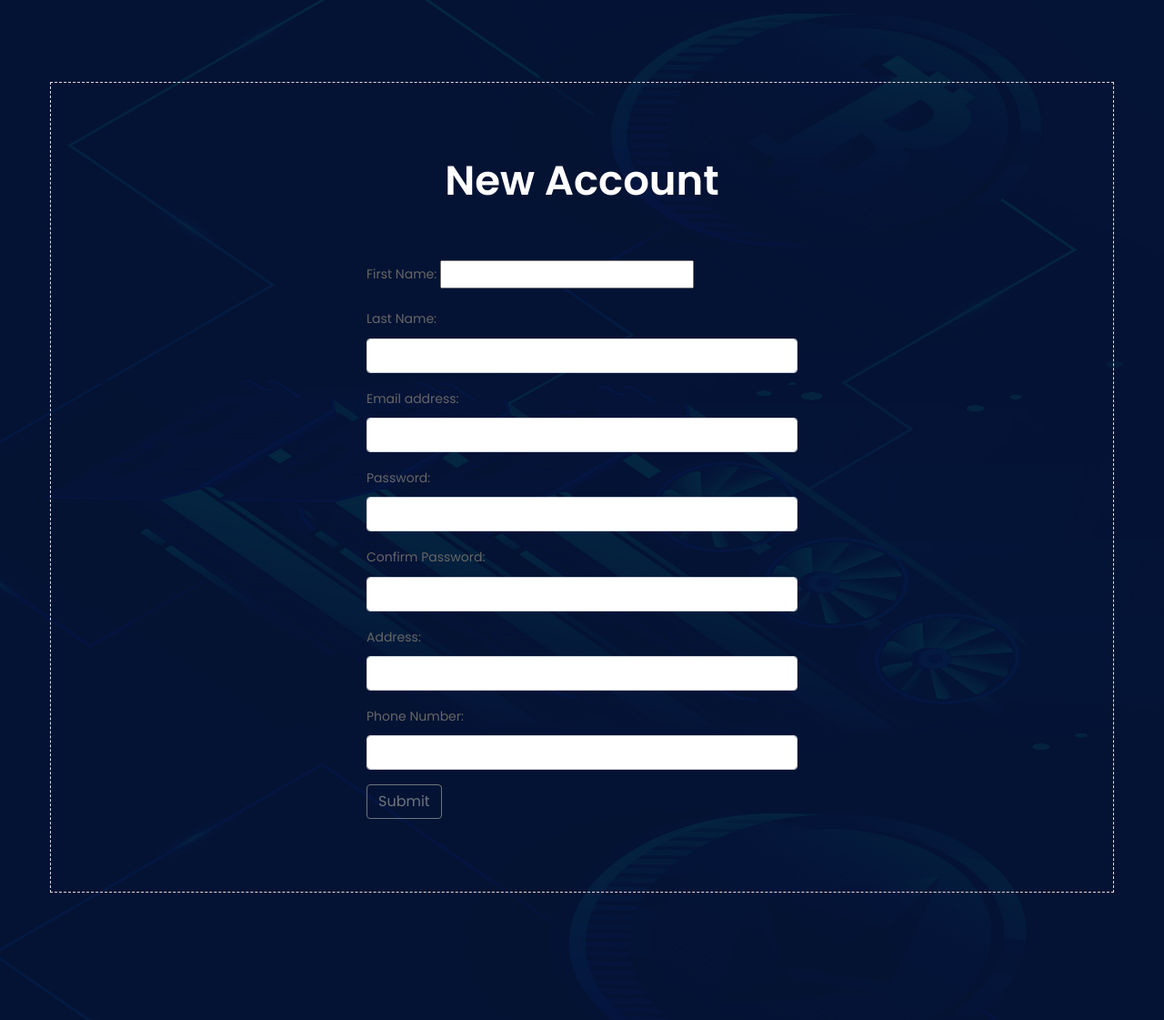
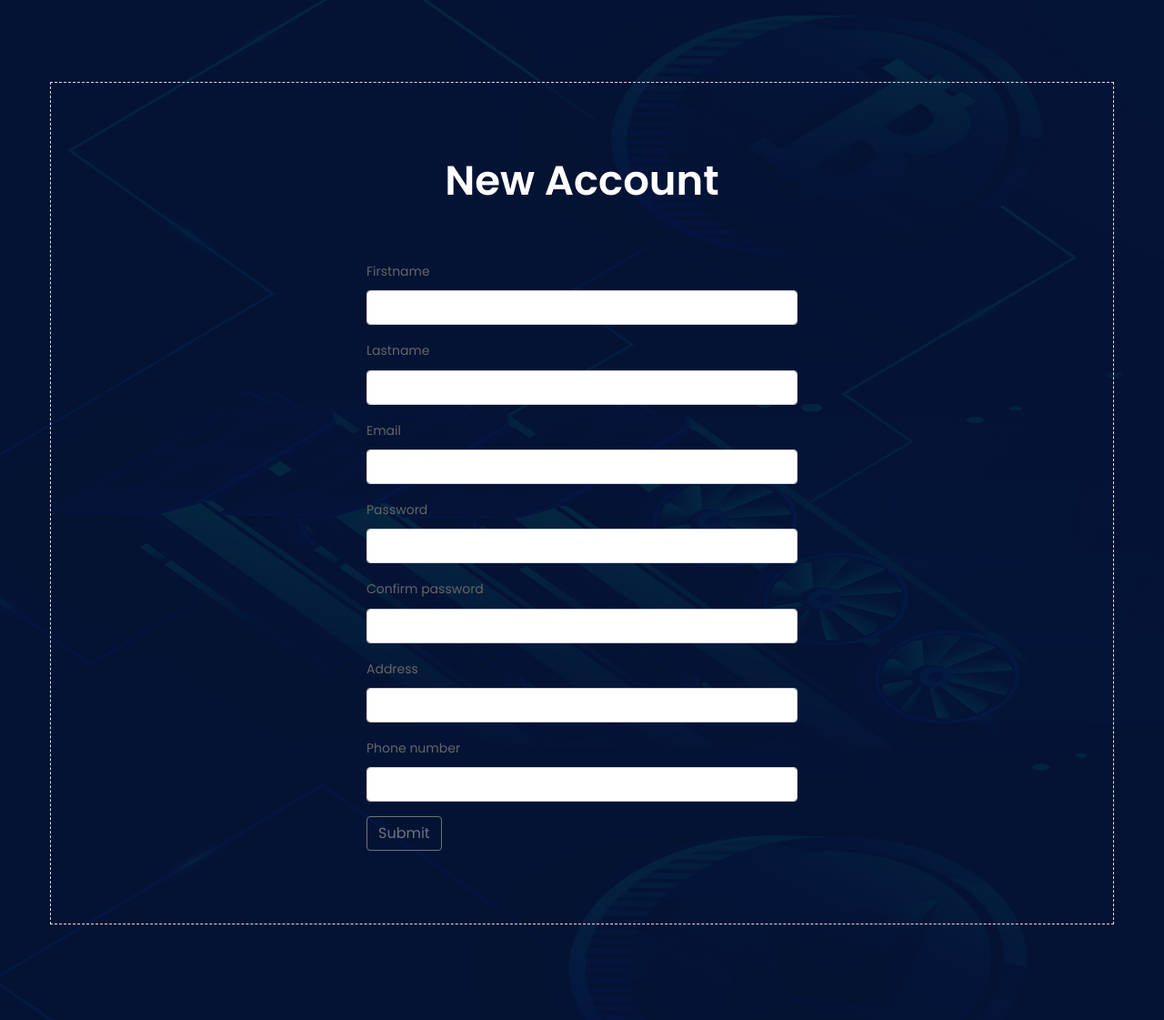
Before and after one commit to Jpbroadvision/banking-project-JL, a Python web app: template templates/new_account.html in a window 1280 px wide. Shown: the part 62-1183 px from the top of the page at 91% size. Run offline with Jinja, Linux system fonts and the light colour scheme; the template is opened without the code that fills it, so the values that code supplies are empty, except form fields; tables that the repository leaves empty hold one stand-in row (values such as "Sample post"); form fields are guessed from the names that the template uses; some libraries are stand-ins or nearby versions.

Commit message:
update files

```diff
--- a/guide/notes.txt
+++ b/guide/notes.txt
@@ -19,6 +19,6 @@ Close account
 
 #################################################################################################
 
-1. Create new accouunt || Login to old account
+1. Create new account || Login to old account
 
 2. Login should be able to manage forgot password
--- a/templates/new_account.html
+++ b/templates/new_account.html
@@ -47,33 +47,46 @@
                 <div class="col-md-6 offset-md-3">
                   <form method="POST" action="">
                     <div class="form-group">
-                        <label for="firstname">First Name:</label>
-                        {{ form.Firstname }}
+                        <!-- <label for="firstname">First Name:</label> -->
+                        {{ form.firstname.label }}
+                        {{ form.firstname(class="form-control") }}
                         <!-- <input type="text" class="form-control" id="firstname"> -->
                     </div>
                     <div class="form-group">
-                        <label for="lastname">Last Name:</label>
-                        <input type="text" class="form-control" id="lastname">
+                        <!-- <label for="lastname">Last Name:</label> -->
+                        {{ form.lastname.label }}
+                        {{ form.lastname(class="form-control") }}
+                        <!-- <input type="text" class="form-control" id="lastname"> -->
                     </div>
                     <div class="form-group">
-                      <label for="email">Email address:</label>
-                      <input type="email" class="form-control" id="email">
+                      <!-- <label for="email">Email Address:</label> -->
+                      {{ form.email.label }}
+                      {{ form.email(class="form-control") }}
+                      <!-- <input type="email" class="form-control" id="email"> -->
                     </div>
                     <div class="form-group">
-                      <label for="password">Password:</label>
-                      <input type="password" class="form-control" id="password">
+                      <!-- <label for="password">Password:</label> -->
+                      {{ form.password.label}}
+                      {{ form.password(class="form-control") }}
+                      <!-- <input type="password" class="form-control" id="password"> -->
                     </div>
                     <div class="form-group">
-                        <label for="confirm_password">Confirm Password:</label>
-                        <input type="password" class="form-control" id="confirm_password">
+                        <!-- <label for="confirm_password">Confirm Password:</label> -->
+                        {{ form.confirm_password.label }}
+                        {{ form.confirm_password(class="form-control") }}
+                        <!-- <input type="password" class="form-control" id="confirm_password"> -->
                     </div>
                     <div class="form-group">
-                        <label for="address">Address:</label>
-                        <input type="text" class="form-control" id="email">
+                        <!-- <label for="address">Address:</label> -->
+                        {{ form.address.label }}
+                        {{ form.address(class="form-control") }}
+                        <!-- <input type="text" class="form-control" id="email"> -->
                     </div>
                     <div class="form-group">
-                        <label for="phone_number">Phone Number:</label>
-                        <input type="number" class="form-control" id="phone">
+                        <!-- <label for="phone_number">Phone Number:</label> -->
+                        {{ form.phone_number.label }}
+                        {{ form.phone_number(class="form-control") }}
+                        <!-- <input type="number" class="form-control" id="phone"> -->
                     </div>
                     <!-- <div class="checkbox">
                       <label class="form-check-label"><input type="checkbox"> Remember me</label>
```
Also changed, not shown: app.py (+45 -0 lines), main/forms.py (+4 -5 lines), models.py (+14 -8 lines).
